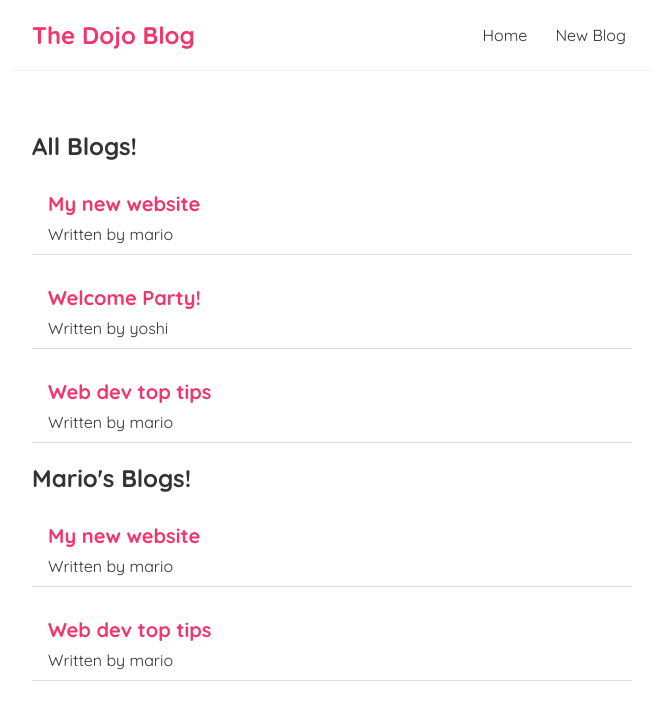
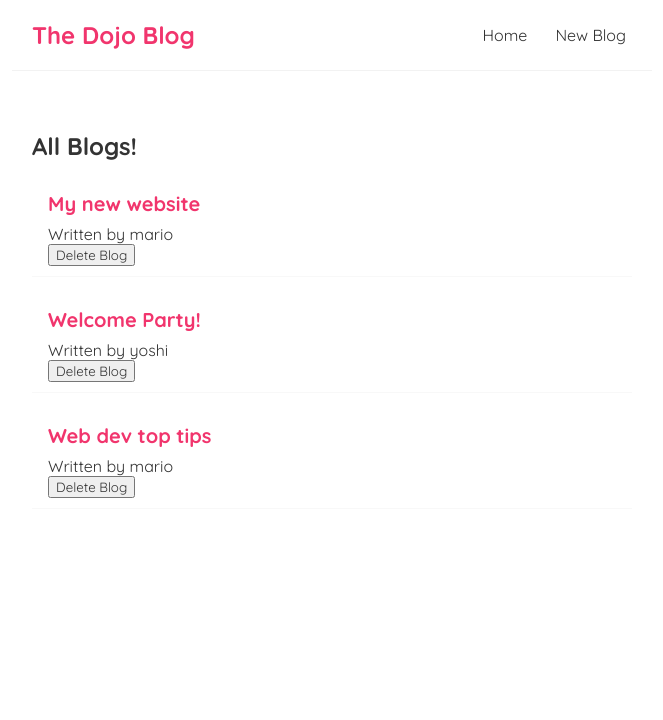
Before and after one commit to NalinSaumil/reactjs_blog, a React (Create React App) app: page / in a window 1280 px wide. Shown: the top 720 px of the page, without its empty margins (308-971 px from the left). Built offline with nearby package versions, Linux system fonts and the light colour scheme.

Commit message:
commit to lesson11: learned how to send functions through props and learned that its never a good idea to change a state hook variable without using the set method that it comes with.

```diff
--- a/src/BlogList.js
+++ b/src/BlogList.js
@@ -1,4 +1,4 @@
-const BlogList = ({ blogs, title }) => {
+const BlogList = ({ blogs, title, handleDelete }) => {
     // const blogs = props.blogs;
     // const title = props.title;
 
@@ -9,6 +9,7 @@
                 <div className="blog-preview" key={blog.id}>
                     <h2>{blog.title}</h2>
                     <p>Written by {blog.author}</p>
+                    <button onClick={() => handleDelete(blog.id)}>Delete Blog</button>
                 </div>
             ))}
         </div>
--- a/src/Home.js
+++ b/src/Home.js
@@ -7,10 +7,15 @@
         { title: 'Welcome Party!', body: 'lorem ipsum...', author: 'yoshi', id: 2 },
         { title: 'Web dev top tips', body: 'lorem ipsum...', author: 'mario', id: 3 }
     ]);
+
+    const handleDelete = (id) => {
+        const newBlogs = blogs.filter((blog) => blog.id !== id);
+        setBlogs(newBlogs);
+    };
+
     return (
         <div className="home">
-            <BlogList blogs={ blogs } title="All Blogs!" />
-            <BlogList blogs={ blogs.filter((blog) => blog.author === 'mario') } title="Mario's Blogs!" />
+            <BlogList blogs={ blogs } title="All Blogs!" handleDelete = { handleDelete }/>
         </div>
     );
 }
--- a/src/index.css
+++ b/src/index.css
@@ -38,7 +38,7 @@
 .blog-preview {
   padding: 10px 16px;
   margin: 20px 0;
-  border-bottom: 1px solid #dcdcdc;
+  border-bottom: 1px solid #f8f8f8;
 }
 .blog-preview:hover {
   box-shadow: 1px 3px 5px rgba(0,0,0,0.1);
```
